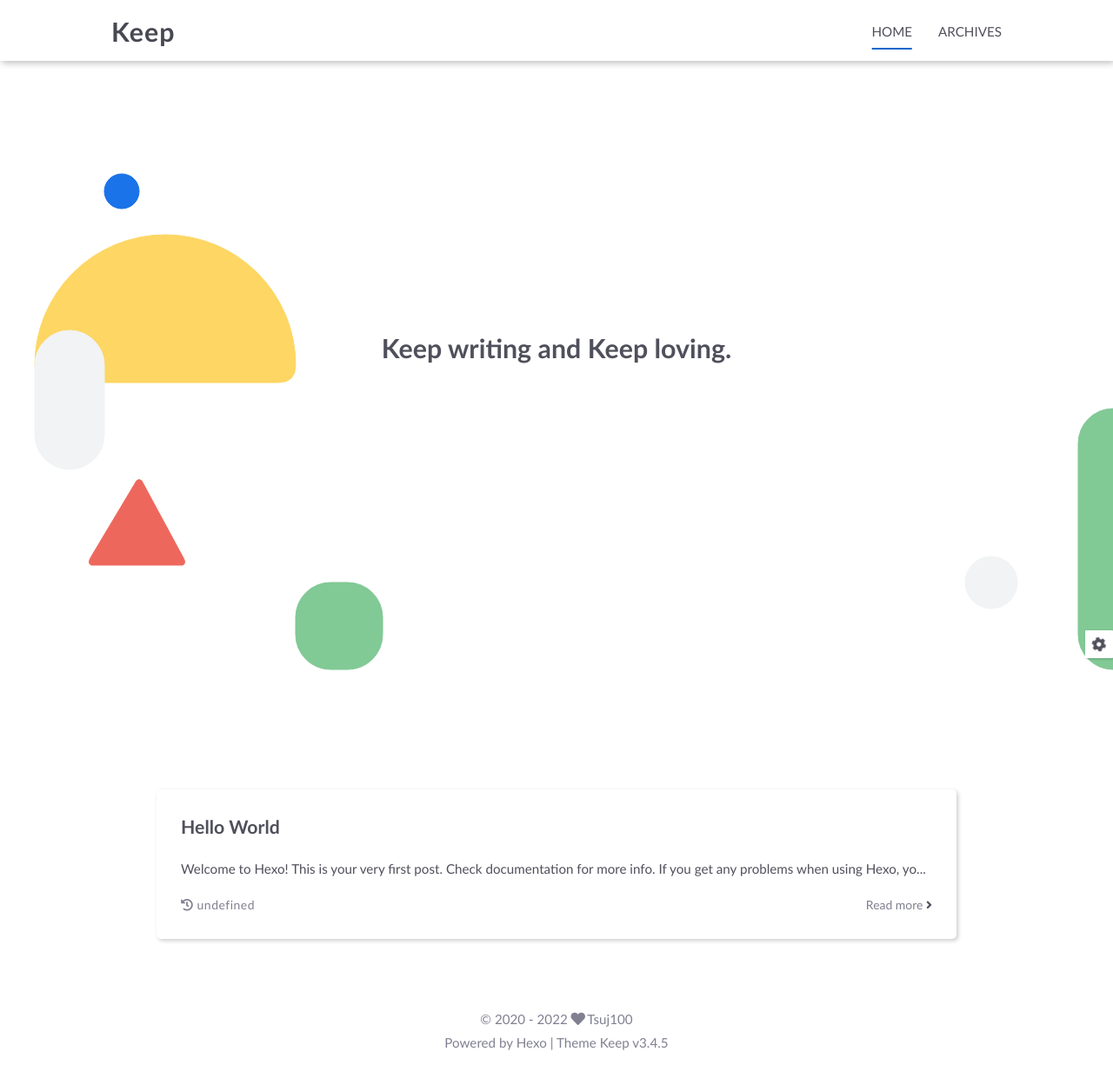
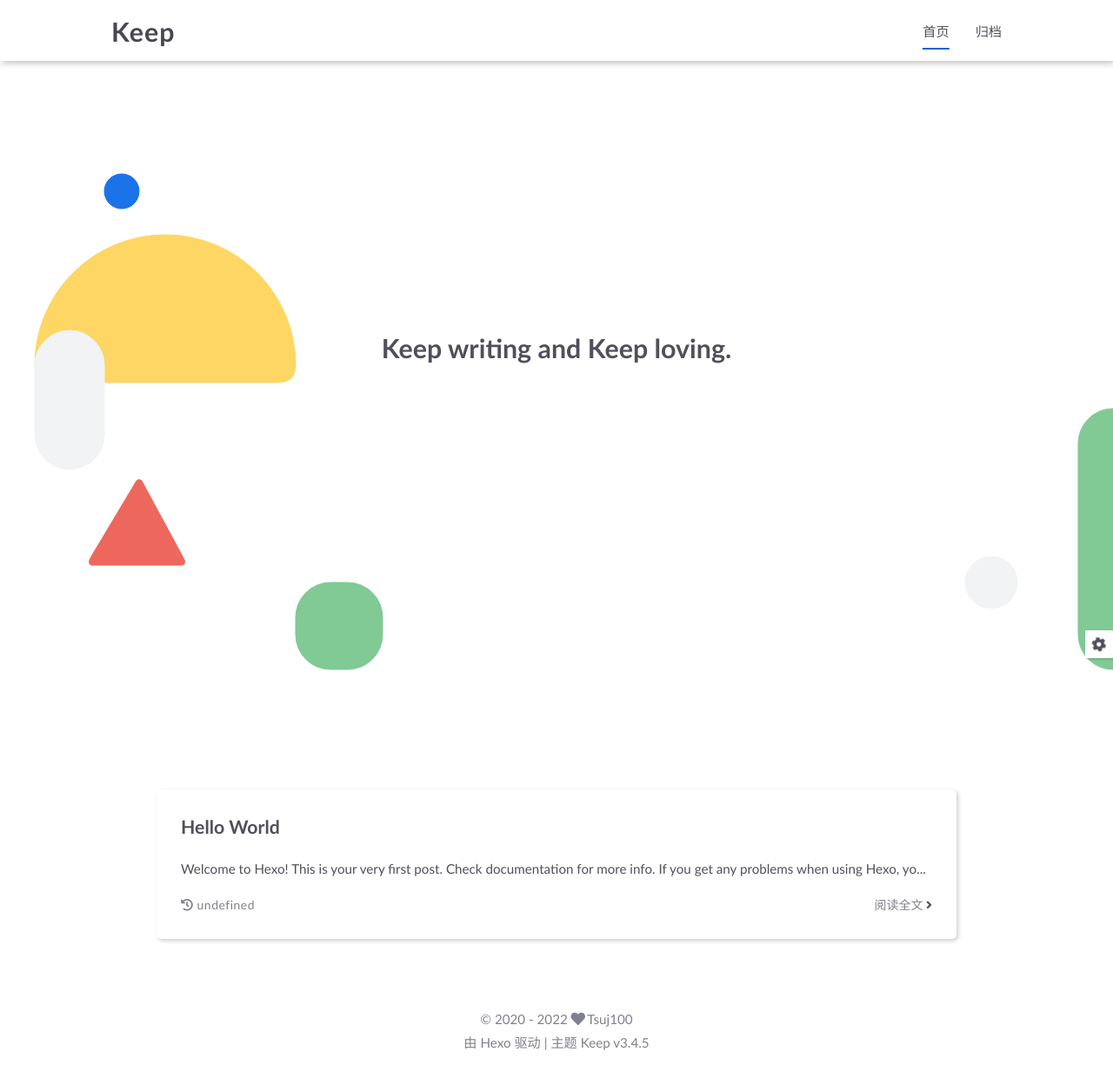
Before and after one commit to Tsuj100/Tsuj100.github.io, a plain HTML site: page index.html in a window 1280 px wide. Shown: the whole page at 87% size. Drawn offline with Linux system fonts and the light colour scheme.

Commit message:
Site updated: 2022-03-03 15:49:38

```diff
--- a/index.html
+++ b/index.html
@@ -1,5 +1,5 @@
 <!DOCTYPE html>
-<html lang="en">
+<html lang="zh-CN">
 <head>
     <meta charset="utf-8">
     <meta name="viewport" content="width=device-width, initial-scale=1, maximum-scale=1">
@@ -20,9 +20,9 @@
 
     <script id="hexo-configurations">
     let KEEP = window.KEEP || {};
-    KEEP.hexo_config = {"hostname":"example.com","root":"/","language":"en"};
+    KEEP.hexo_config = {"hostname":"example.com","root":"/","language":"zh-CN"};
     KEEP.theme_config = {"toc":{"enable":false,"number":false,"expand_all":false,"init_open":false},"style":{"primary_color":"#0066CC","avatar":"/images/avatar.svg","favicon":"/images/logo.svg","article_img_align":"left","left_side_width":"260px","content_max_width":"920px","hover":{"shadow":true,"scale":true},"first_screen":{"enable":true,"background_img":"/images/bg.svg","description":"Keep writing and Keep loving."},"scroll":{"progress_bar":{"enable":false},"percent":{"enable":false}}},"local_search":{"enable":false,"preload":false},"code_copy":{"enable":false,"style":"default"},"pjax":{"enable":false},"lazyload":{"enable":false},"version":"3.4.5"};
-    KEEP.language_ago = {"second":"%s seconds ago","minute":"%s minutes ago","hour":"%s hours ago","day":"%s days ago","week":"%s weeks ago","month":"%s months ago","year":"%s years ago"};
+    KEEP.language_ago = {"second":"%s 秒前","minute":"%s 分钟前","hour":"%s 小时前","day":"%s 天前","week":"%s 周前","month":"%s 个月前","year":"%s 年前"};
   </script>
 <meta name="generator" content="Hexo 5.4.1"></head>
 
@@ -70,7 +70,7 @@
                             <a class="active"
                                href="/"
                             >
-                                HOME
+                                首页
                             </a>
                         </li>
 
@@ -78,7 +78,7 @@
                             <a class=""
                                href="/archives"
                             >
-                                ARCHIVES
+                                归档
                             </a>
                         </li>
 
@@ -99,12 +99,12 @@
 
                 <li class="drawer-menu-item flex-center">
                     <a class="active"
-                       href="/">HOME</a>
+                       href="/">首页</a>
                 </li>
 
                 <li class="drawer-menu-item flex-center">
                     <a class=""
-                       href="/archives">ARCHIVES</a>
+                       href="/archives">归档</a>
                 </li>
 
         </ul>
@@ -148,7 +148,7 @@
 
     </div>
 
-    <a href="/2022/03/03/hello-world/">Read more&nbsp;<i class="fas fa-angle-right"></i></a>
+    <a href="/2022/03/03/hello-world/">阅读全文&nbsp;<i class="fas fa-angle-right"></i></a>
 </div>
 
             </li>
@@ -184,7 +184,7 @@
         </div>
 
         <div class="theme-info info-item">
-            Powered by <a target="_blank" href="https://hexo.io">Hexo</a>&nbsp;|&nbsp;Theme&nbsp;<a class="theme-version" target="_blank" href="https://github.com/XPoet/hexo-theme-keep">Keep v3.4.5</a>
+            由 <a target="_blank" href="https://hexo.io">Hexo</a> 驱动&nbsp;|&nbsp;主题&nbsp;<a class="theme-version" target="_blank" href="https://github.com/XPoet/hexo-theme-keep">Keep v3.4.5</a>
         </div>
 
 
```
Also changed, not shown: 2022/03/03/hello-world/index.html (+8 -8 lines), archives/2022/03/index.html (+9 -9 lines), archives/2022/index.html (+9 -9 lines), archives/index.html (+9 -9 lines).
